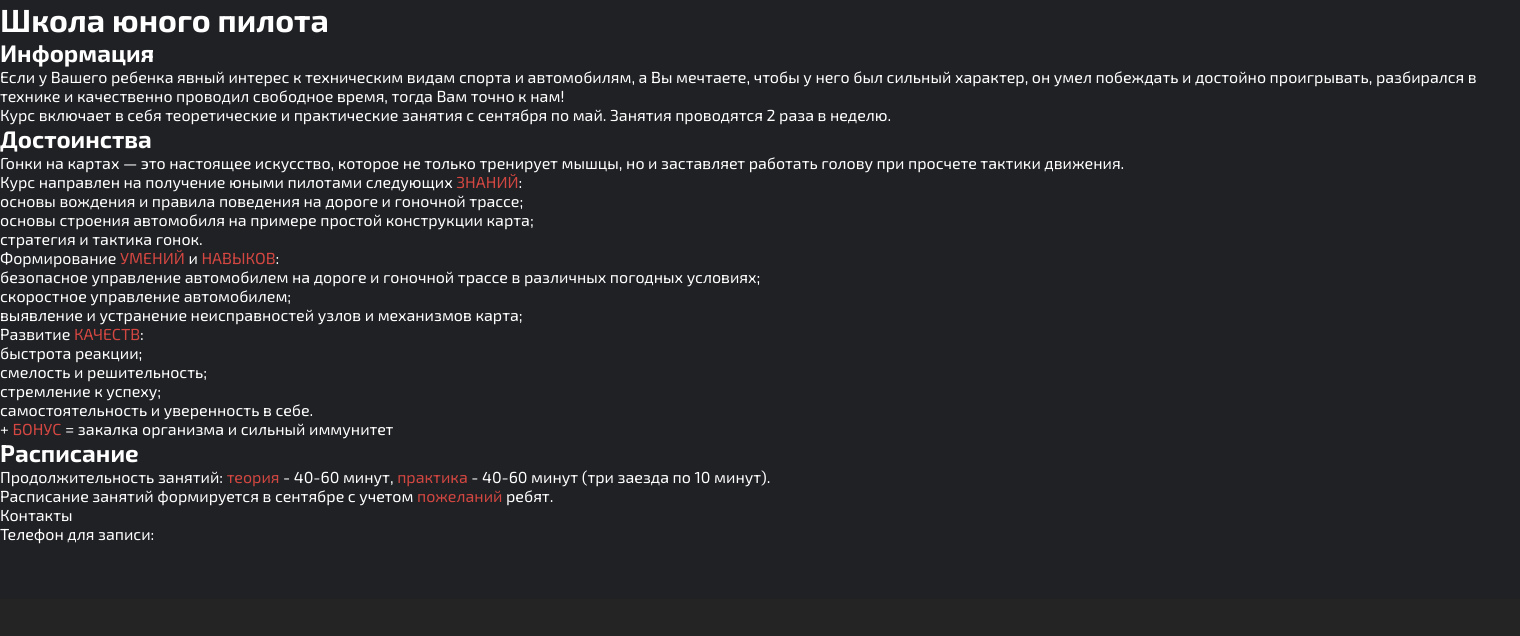
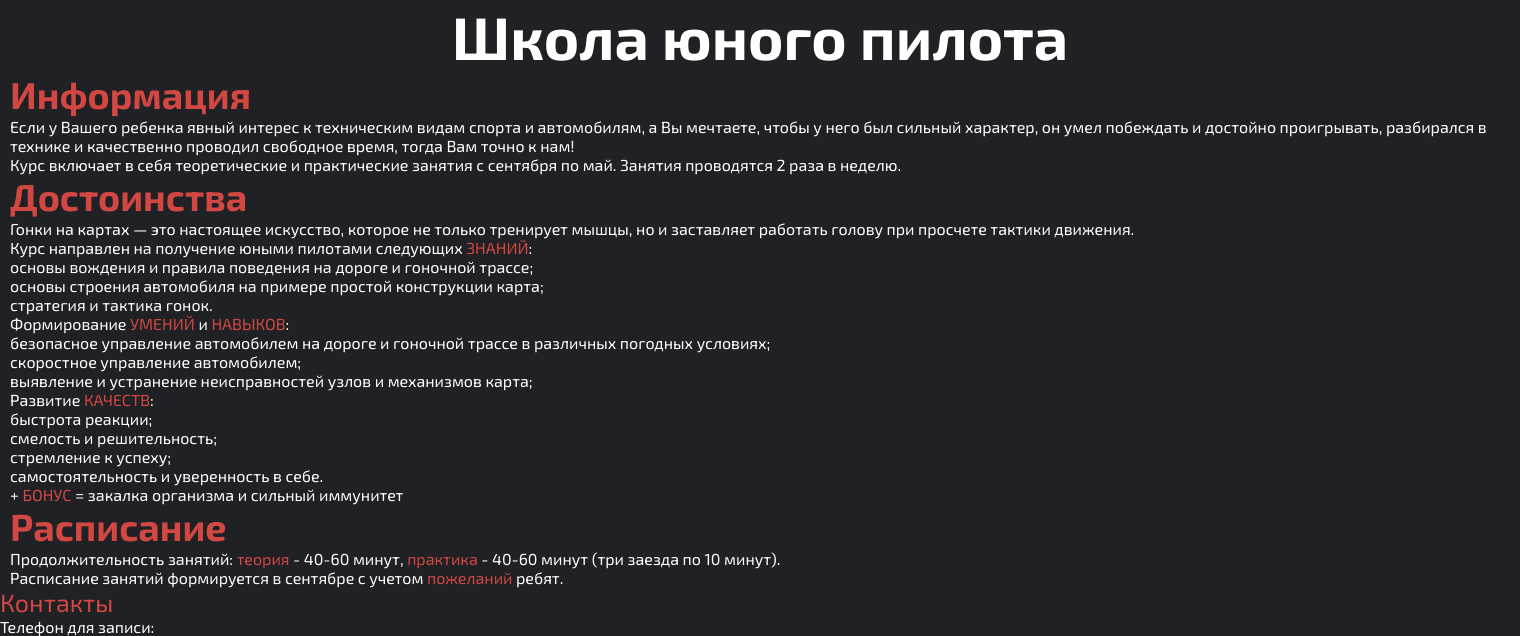
Before and after one commit to AdekWAT/cumakart_prac, a PHP site: page /school.html in a window 1520 px wide. Shown: the part 201-837 px from the top of the page. Before the commit the page ends 745 px from the top, so only its background shows below. Run offline with PHP 8.4, Linux system fonts and the light colour scheme; some libraries are stand-ins or nearby versions.

Commit message:
фывфыв

```diff
--- a/css/style.css
+++ b/css/style.css
@@ -321,6 +321,60 @@ header {
   transition: 0.5s;
 }
 
+.title {
+  color: #d24741;
+  font-size: 25px;
+}
+
+.school {
+  display: grid;
+}
+
+.school__title {
+  font-size: 30px;
+  margin: 0 auto;
+}
+
+.school__info {
+  width: 1500px;
+  margin: 0 auto;
+}
+
+.info__title {
+  color: #d24741;
+  font-size: 25px;
+}
+
+.school__pluses {
+  width: 1500px;
+  margin: 0 auto;
+}
+
+.pluses__title {
+  width: 1500px;
+  margin: 0 auto;
+}
+
+.pluses__info {
+  width: 1500px;
+  margin: 0 auto;
+}
+
+.school__dates {
+  width: 1500px;
+  margin: 0 auto;
+}
+
+.dates__title {
+  width: 1500px;
+  margin: 0 auto;
+}
+
+.dates__text {
+  width: 1500px;
+  margin: 0 auto;
+}
+
 footer{
   margin-top: 100px;
   display: flex;
```
